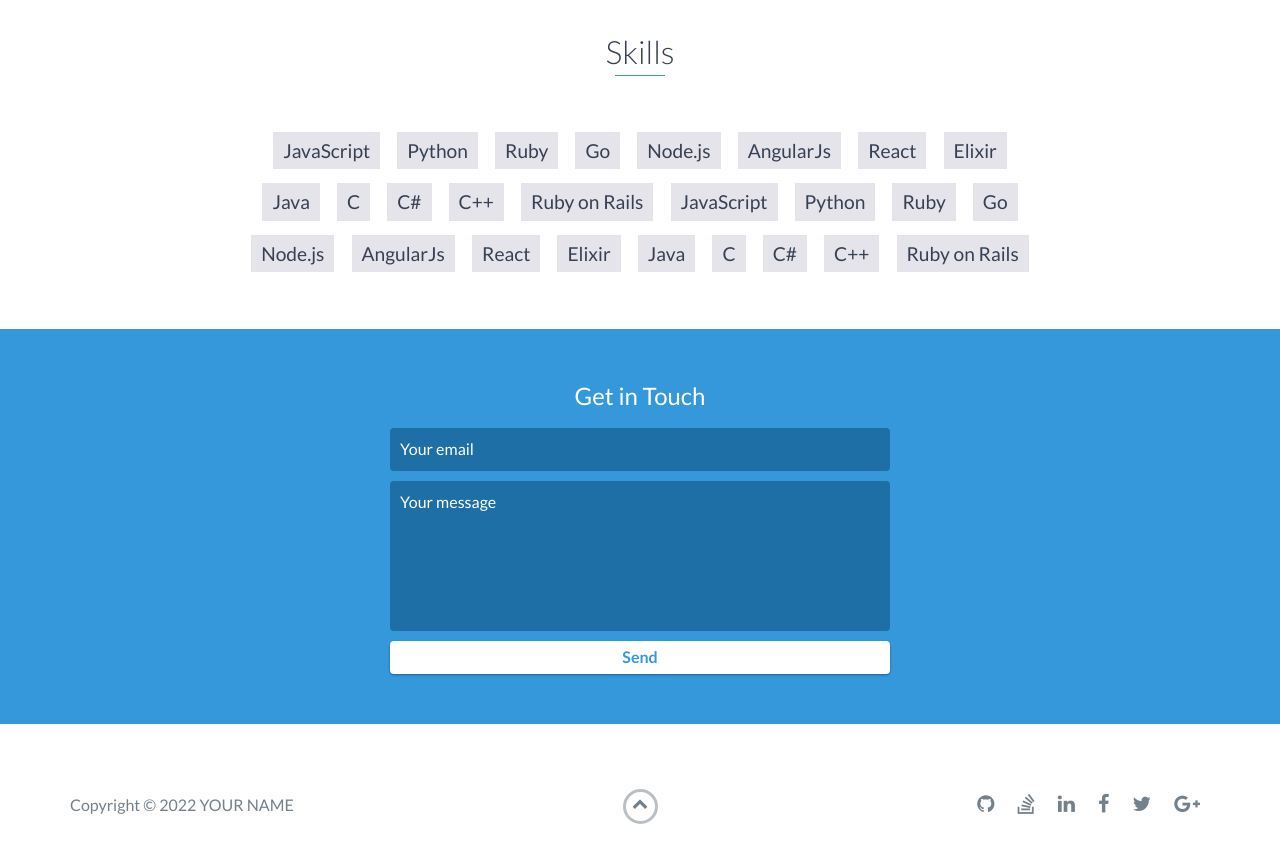
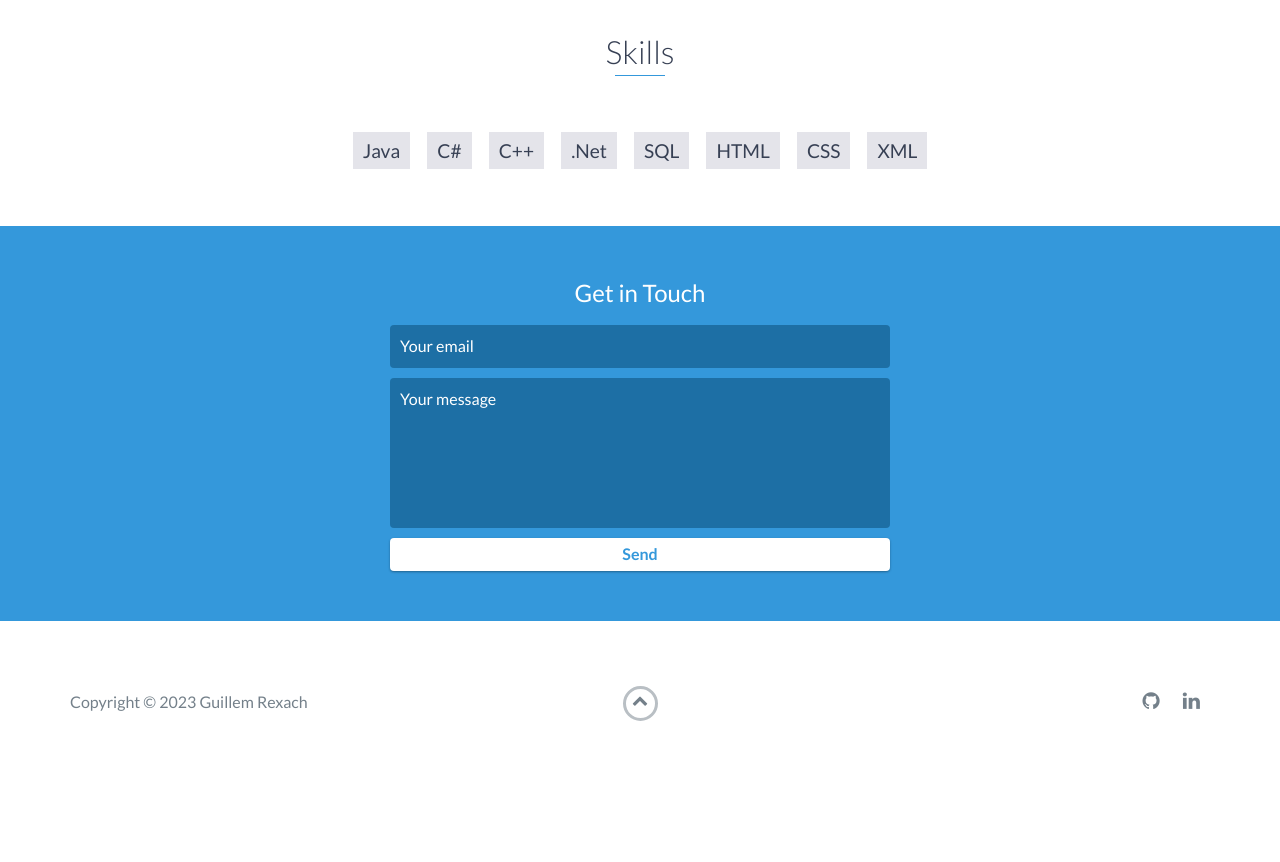
Before and after one commit to GuillemRexach/guillemrexach.github.io, a website: page index.html in a window 1280 px wide. Shown: the part 3340-4202 px from the top of the page. After the commit the page ends 4115 px from the top, so only its background shows below. Drawn offline with nearby package versions, Linux system fonts and the light colour scheme.

Commit message:
Update index.html

```diff
--- a/index.html
+++ b/index.html
@@ -188,32 +188,14 @@
     <div id="skills">
         <h2 class="heading">Skills</h2>
         <ul>
-            <li>JavaScript</li>
-            <li>Python</li>
-            <li>Ruby</li>
-            <li>Go</li>
-            <li>Node.js</li>
-            <li>AngularJs</li>
-            <li>React</li>
-            <li>Elixir</li>
             <li>Java</li>
-            <li>C</li>
             <li>C#</li>
             <li>C++</li>
-            <li>Ruby on Rails</li>
-            <li>JavaScript</li>
-            <li>Python</li>
-            <li>Ruby</li>
-            <li>Go</li>
-            <li>Node.js</li>
-            <li>AngularJs</li>
-            <li>React</li>
-            <li>Elixir</li>
-            <li>Java</li>
-            <li>C</li>
-            <li>C#</li>
-            <li>C++</li>
-            <li>Ruby on Rails</li>
+            <li>.Net</li>
+            <li>SQL</li>
+            <li>HTML</li>
+            <li>CSS</li>
+            <li>XML</li>
         </ul>
     </div>
     <!-- End #skills -->
@@ -237,7 +219,7 @@
             <div class="row">
                 <div class="col-sm-5 copyright">
                     <p>
-                        Copyright &copy; <span id="current-year">2022</span> YOUR NAME
+                        Copyright &copy; <span id="current-year">2023</span> Guillem Rexach
                     </p>
                 </div>
                 <div class="col-sm-2 top">
@@ -248,22 +230,10 @@
                 <div class="col-sm-5 social">
                     <ul>
                         <li>
-                            <a href="https://github.com/" target="_blank"><i class="fa fa-github" aria-hidden="true"></i></a>
+                            <a href="https://github.com/GuillemRexach" target="_blank"><i class="fa fa-github" aria-hidden="true"></i></a>
                         </li>
                         <li>
-                            <a href="https://stackoverflow.com/" target="_blank"><i class="fa fa-stack-overflow" aria-hidden="true"></i></a>
-                        </li>
-                        <li>
-                            <a href="https://linkedin.com/" target="_blank"><i class="fa fa-linkedin" aria-hidden="true"></i></a>
-                        </li>
-                        <li>
-                            <a href="https://www.facebook.com/" target="_blank"><i class="fa fa-facebook" aria-hidden="true"></i></a>
-                        </li>
-                        <li>
-                            <a href="https://twitter.com/" target="_blank"><i class="fa fa-twitter" aria-hidden="true"></i></a>
-                        </li>
-                        <li>
-                            <a href="https://plus.google.com/" target="_blank"><i class="fa fa-google-plus" aria-hidden="true"></i></a>
+                            <a href="https://linkedin.com/in/guillem-rexach/" target="_blank"><i class="fa fa-linkedin" aria-hidden="true"></i></a>
                         </li>
                     </ul>
                 </div>
```
